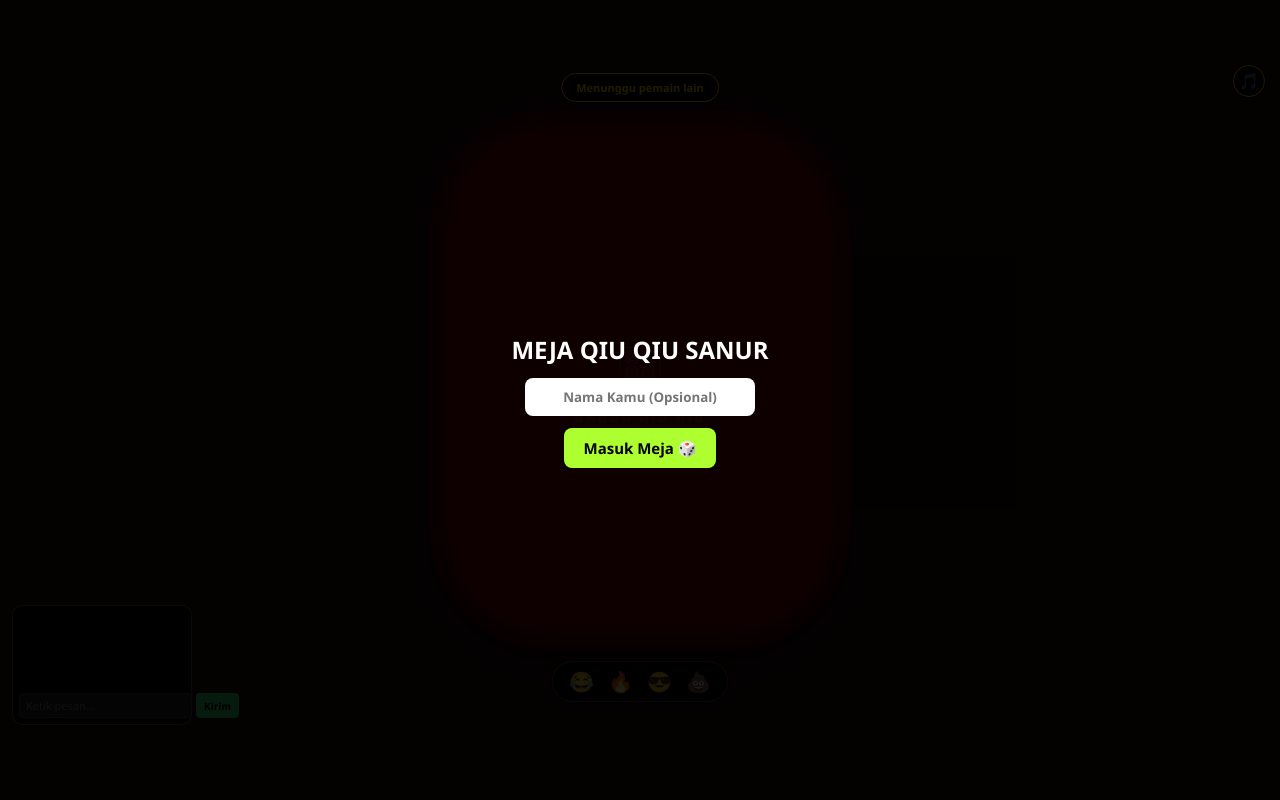
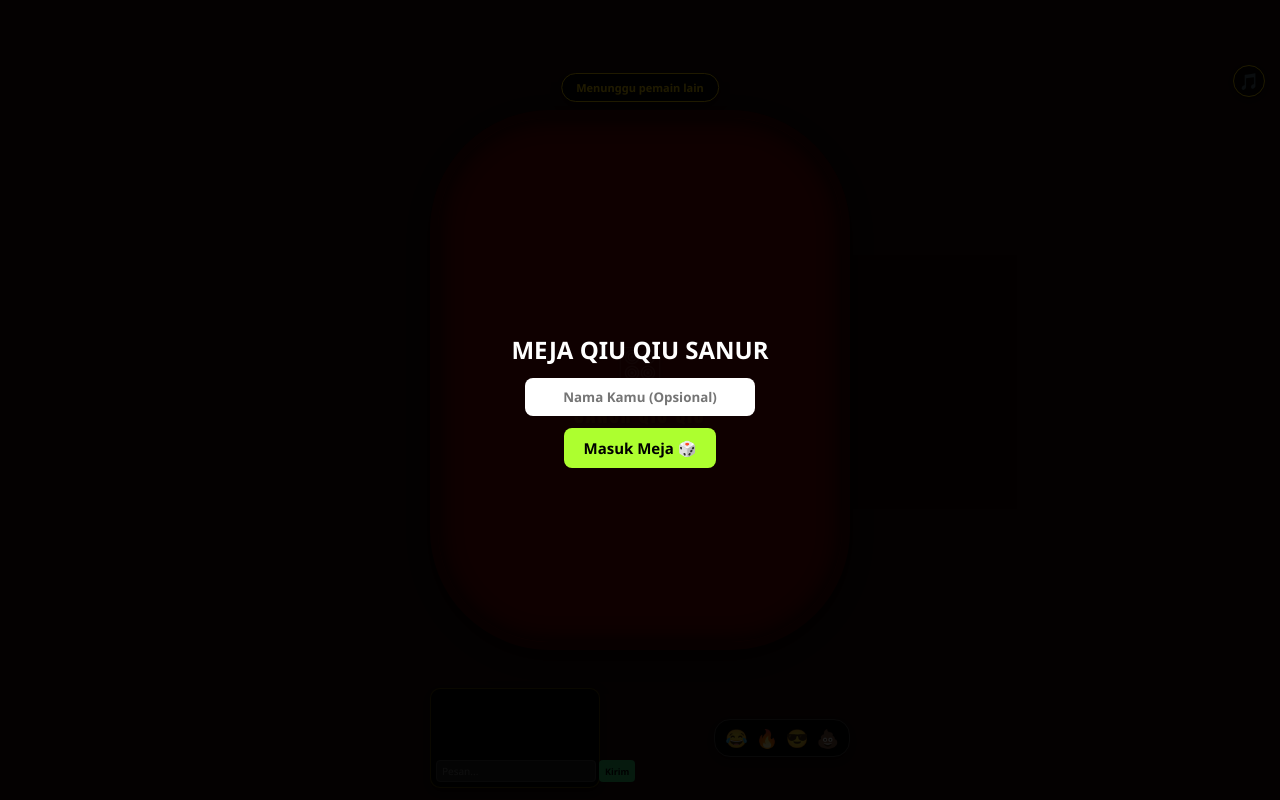
Before and after one commit to arifrhmn2304/qiuqiu-app, a website: page public/index.html in a window 1280 px wide. Drawn offline with nearby package versions, Linux system fonts and the light colour scheme.

Commit message:
Update index.html

```diff
--- a/public/index.html
+++ b/public/index.html
@@ -255,26 +255,32 @@
     .score-label { font-size: 12px; font-weight: bold; color: #ffd700; margin-top: 1px; min-height: 16px; z-index: 4; text-shadow: 0 1px 3px #000; }
 
     .bottom-controls-bar {
-      position: absolute;
-      bottom: -60px;
-      left: 0;
-      right: 0;
-      display: flex;
-      justify-content: center;
-      z-index: 15;
-    }
+        position: fixed;
+        bottom: 12px;
+        left: 50%;
+        transform: translateX(-50%);
+        display: flex;
+        align-items: center;
+        gap: 10px;
+        z-index: 35;
+        width: 95vw;
+        max-width: 420px;
+        justify-content: space-between;
+        pointer-events: none; /* Supaya klik di sela-sela tombol tembus ke meja */
+      }
 
     .emote-bar {
+      pointer-events: auto;
       display: flex;
-      gap: 14px;
+      gap: 8px;
       background: rgba(0,0,0,0.85);
-      padding: 6px 16px;
-      border-radius: 20px;
+      padding: 6px 10px;
+      border-radius: 16px;
       border: 1px solid #444;
       box-shadow: 0 4px 10px rgba(0,0,0,0.5);
     }
 
-    .emote-btn { font-size: 20px; cursor: pointer; transition: transform 0.1s; touch-action: manipulation; }
+    .emote-btn { font-size: 18px; cursor: pointer; transition: transform 0.1s; touch-action: manipulation; }
     .emote-btn:active { transform: scale(1.3); }
 
     .btn-dealer-next {
@@ -331,34 +337,50 @@
 
     /* Live Chat CSS */
     .chat-container {
-      position: fixed;
-      bottom: 75px;
-      left: 12px;
-      width: 180px;
-      height: 120px;
+      pointer-events: auto;
+      width: 170px;
+      height: 100px;
       background: rgba(0, 0, 0, 0.85);
-      border: 1px solid rgba(255, 215, 0, 0.4);
+      border: 1px solid rgba(255, 215, 0, 0.3);
       border-radius: 10px;
       display: flex;
       flex-direction: column;
-      z-index: 40; /* Ditingkatkan agar berada di atas layer dasar tapi tidak menutupi overlay */
-      padding: 6px;
-      box-shadow: 0 4px 12px rgba(0,0,0,0.6);
-      pointer-events: auto;
+      padding: 5px;
+      box-shadow: 0 4px 10px rgba(0,0,0,0.6);
     }
+
     .chat-messages {
       flex: 1;
       overflow-y: auto;
-      font-size: 11px;
+      font-size: 10px;
       display: flex;
       flex-direction: column;
-      gap: 3px;
+      gap: 2px;
     }
-    .chat-msg { color: #fff; word-break: break-word; }
-    .sys-msg { color: #ffd700; font-style: italic; font-size: 10px; }
-    .chat-input-row { display: flex; gap: 4px; margin-top: 4px; }
-    .chat-input-row input { flex: 1; background: #222; border: 1px solid #444; color: #fff; padding: 4px 6px; border-radius: 4px; font-size: 11px; }
-    .chat-input-row button { background: #2ed573; border: none; color: #000; font-weight: bold; padding: 4px 8px; border-radius: 4px; cursor: pointer; font-size: 10px; }
+    .chat-msg { color: #fff; word-break: break-word; line-height: 1.2; }
+    .sys-msg { color: #ffd700; font-style: italic; font-size: 9px; }
+    .chat-input-row { display: flex; gap: 3px; margin-top: 3px; }
+    .chat-input-row input {
+      flex: 1;
+      background: #222;
+      border: 1px solid #444;
+      color: #fff;
+      padding: 3px 5px;
+      border-radius: 4px;
+      font-size: 10px;
+    }
+    .chat-input-row button {
+      background: #2ed573;
+      border: none;
+      color: #000;
+      font-weight: bold;
+      padding: 3px 6px;
+      border-radius: 4px;
+      cursor: pointer;
+      font-size: 9px;
+    }
+
+
 
     @keyframes pulseBtnCenter {
       0% { transform: translate(-50%, -50%) scale(0.95); }
@@ -396,7 +418,16 @@
 
   <button class="btn-dealer-next" id="dealer-btn" style="display:none;" onclick="dealerNextRound()">LANJUT</button>
 
+  <!-- BAR KONTROL BAWAH (Chat di Kiri, Emote di Kanan) -->
   <div class="bottom-controls-bar">
+    <div class="chat-container">
+      <div class="chat-messages" id="chat-box"></div>
+      <div class="chat-input-row">
+        <input type="text" id="chat-input" placeholder="Pesan..." maxlength="60" onkeydown="if(event.key==='Enter') sendChat()">
+        <button onclick="sendChat()">Kirim</button>
+      </div>
+    </div>
+
     <div class="emote-bar">
       <span class="emote-btn" onclick="sendEmote('😂')">😂</span>
       <span class="emote-btn" onclick="sendEmote('🔥')">🔥</span>
@@ -404,15 +435,9 @@
       <span class="emote-btn" onclick="sendEmote('💩')">💩</span>
     </div>
   </div>
-</div>
 
-<div class="chat-container">
-  <div class="chat-messages" id="chat-box"></div>
-  <div class="chat-input-row">
-    <input type="text" id="chat-input" placeholder="Ketik pesan..." maxlength="60" onkeydown="if(event.key==='Enter') sendChat()">
-    <button onclick="sendChat()">Kirim</button>
-  </div>
-</div>
+</body>
+</html>
 
 </body>
 
```
